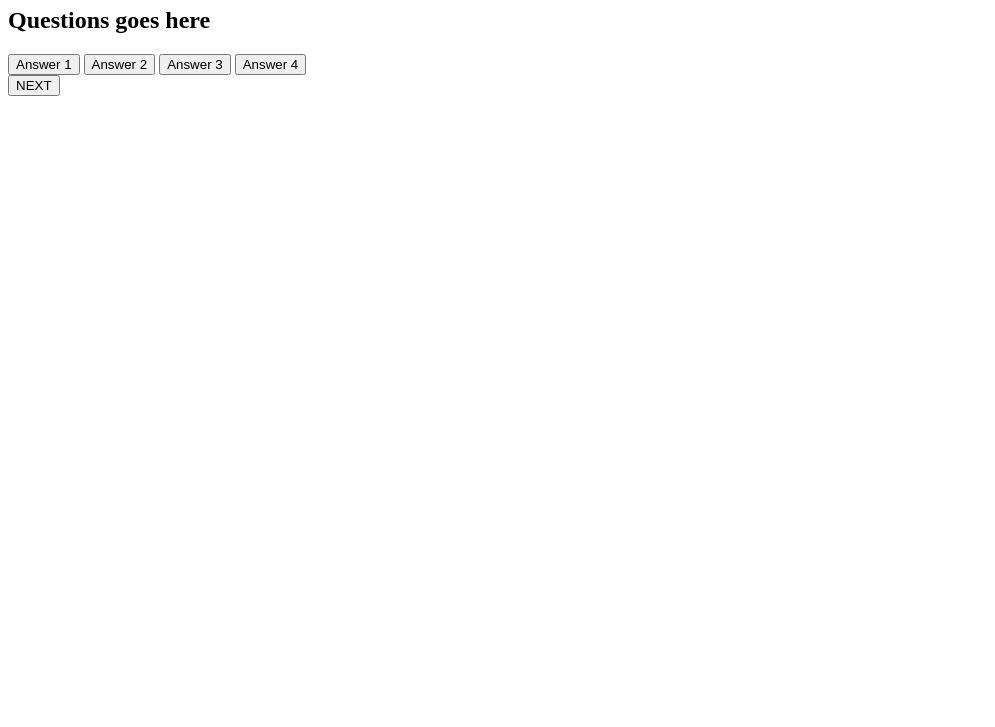
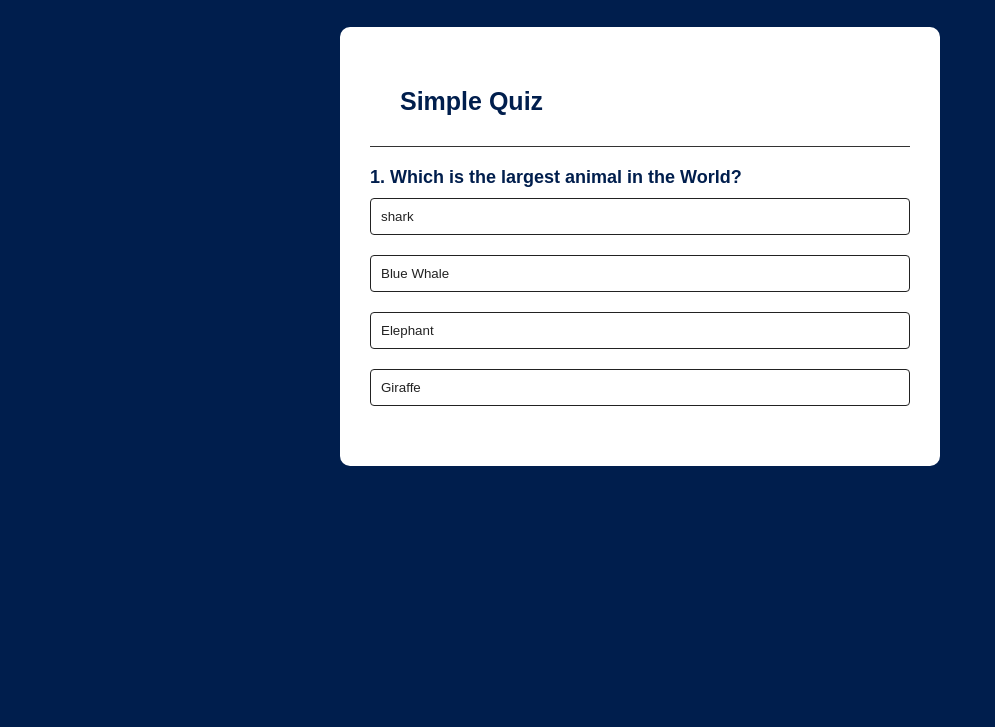
Before and after one commit to Navin44-p/Quiz-exam, a plain HTML site: page index.html in a window 1280 px wide. Shown: the part 73-800 px from the top of the page, without its empty margins (0-995 px from the left). Drawn offline with Linux system fonts and the light colour scheme.

Commit message:
commiting

```diff
--- a/index.html
+++ b/index.html
@@ -4,7 +4,7 @@
     <meta charset="UTF-8">
     <meta name="viewport" content="width=device-width, initial-scale=1.0">
     <title>Quiz App</title>
-    <link rel="stylesheet" href="q.css">
+    <link rel="stylesheet" href="style.css">
 </head>
 <body>
     <div class="app">
@@ -21,7 +21,7 @@
         </div>
 
     </div>
-    <script src="q.js"></script>
+    <script src="script.js"></script>
 
 </body>
 </html>
```
